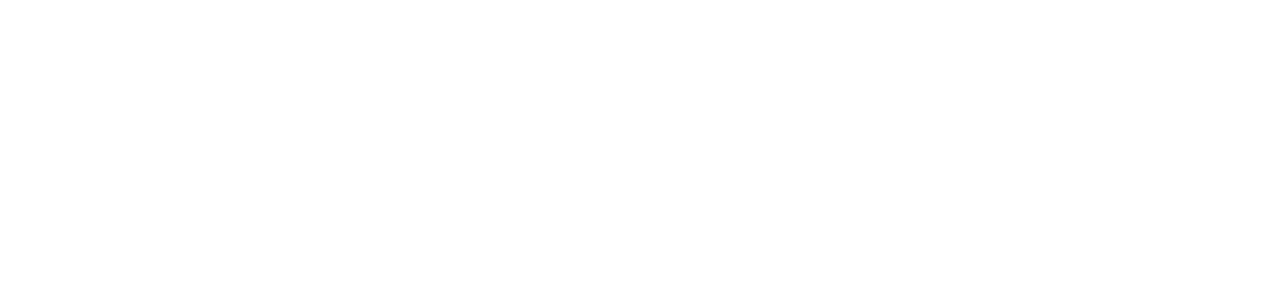
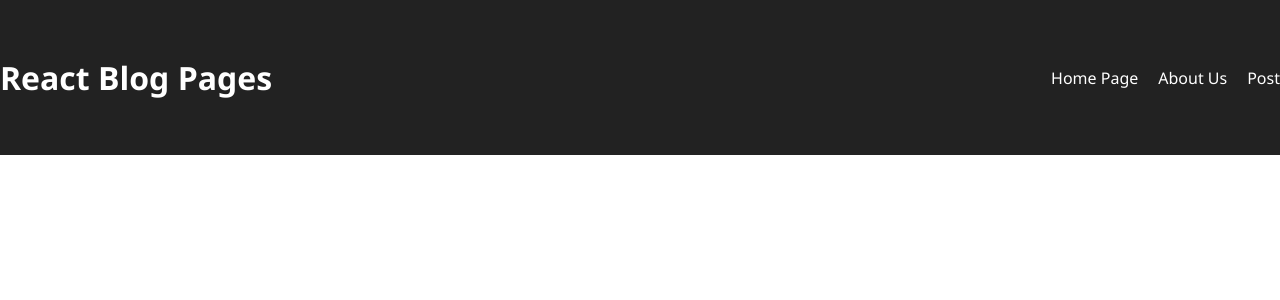
Before and after one commit to MattiaZecchinato/react-router, a React (Vite) app: page /PostList in a window 1280 px wide. Shown: the top 300 px of the page. Built offline with nearby package versions, Linux system fonts and the light colour scheme; no server answers.

Commit message:
feat: fix element

```diff
--- a/src/layouts/MainLayout.jsx
+++ b/src/layouts/MainLayout.jsx
@@ -1,12 +1,12 @@
 import { Outlet } from "react-router-dom";
 
 // Nav bar
-import NavBar from "../components/NavBar";
+import Header from "../components/Header";
 
 export default function MainLayout() {
 
     return <>
-        <NavBar />
+        <Header />
         <Outlet />
     </>
 }
--- a/src/pages/PostList.jsx
+++ b/src/pages/PostList.jsx
@@ -7,7 +7,6 @@
 export default function PostList() {
 
     const uri = 'https://jsonplaceholder.typicode.com/posts';
-    console.log(uri);
 
     const [postsList, setPostsList] = useState([]);
 
```
